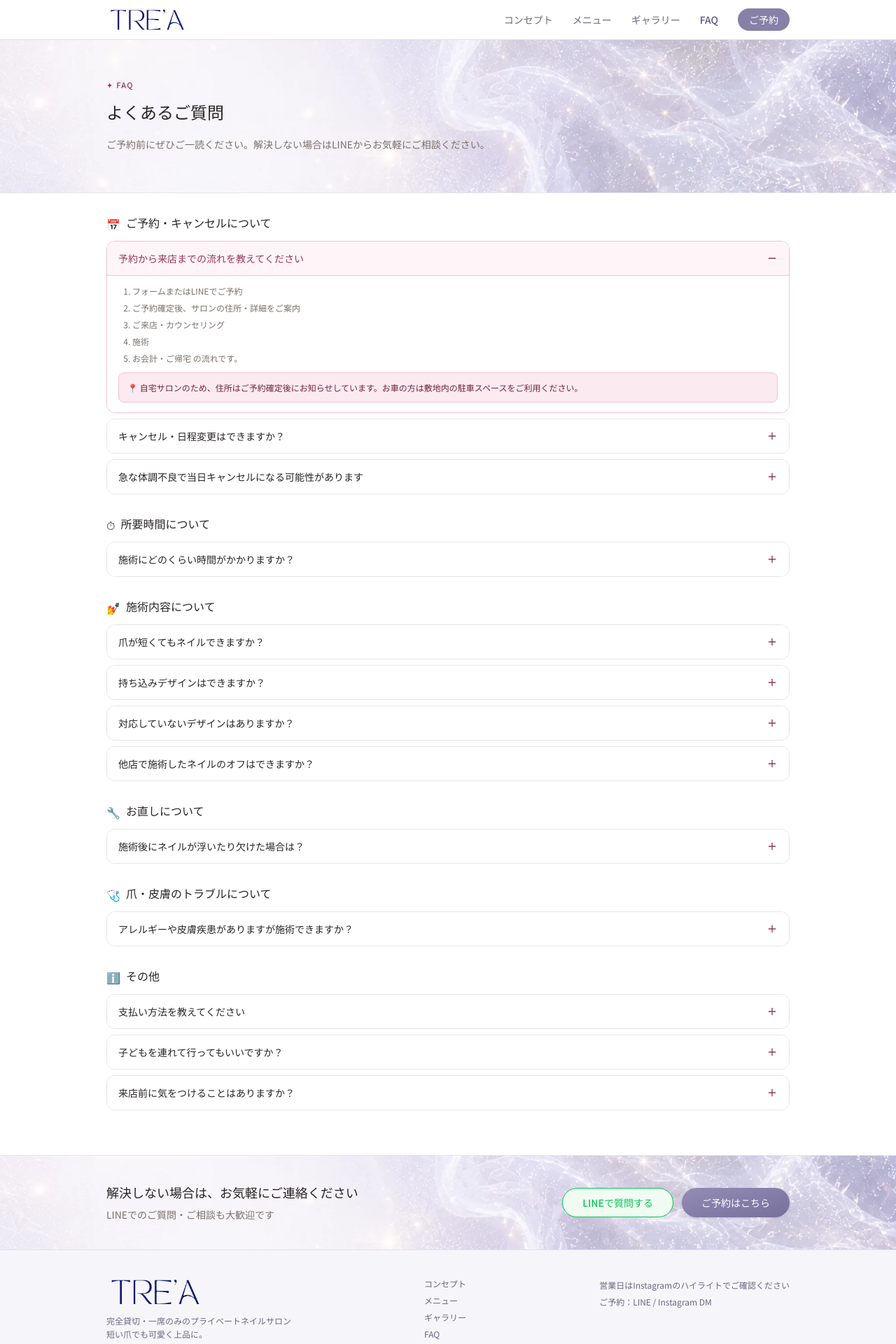
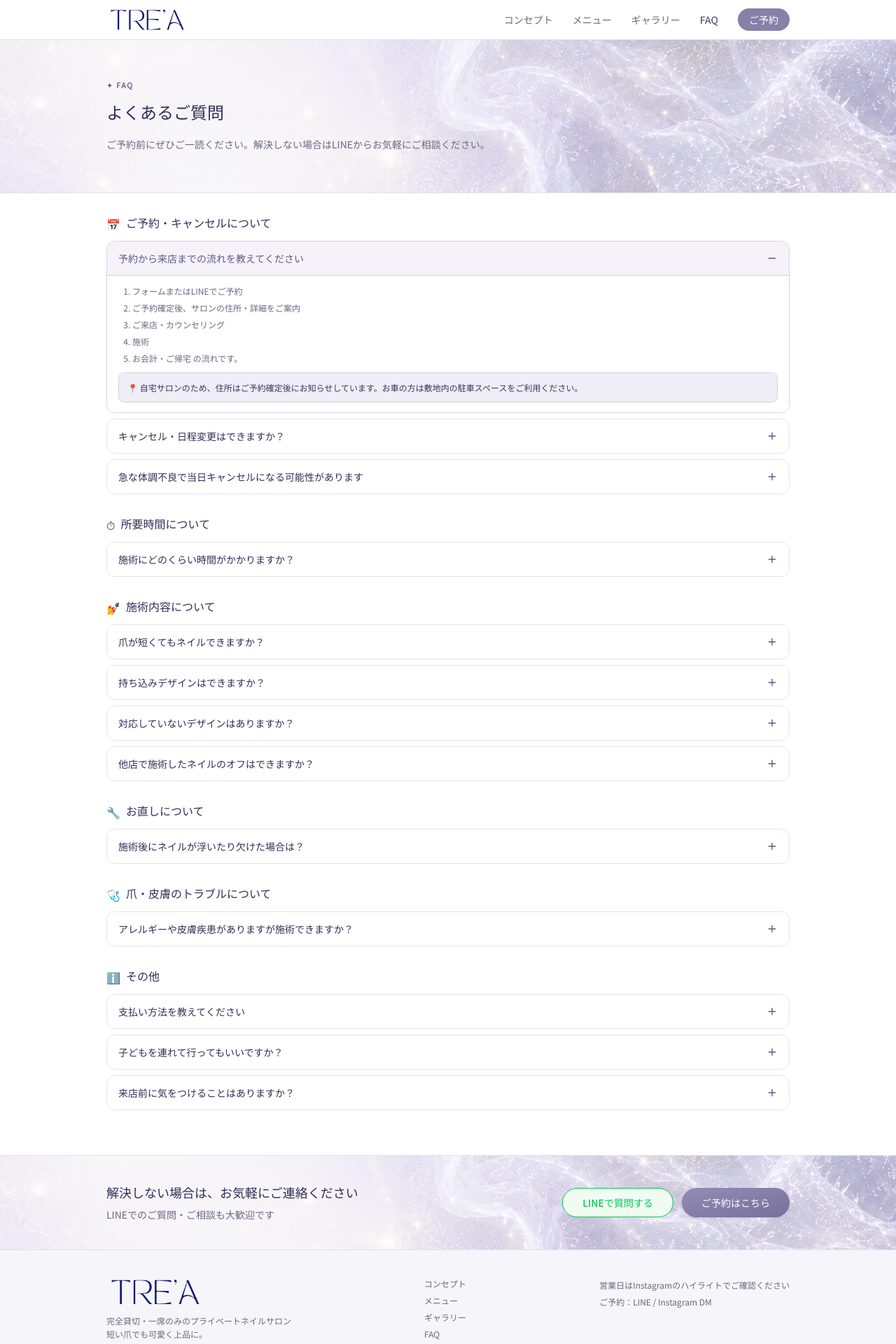
Before and after one commit to hinaokazaki/trea-lp, a Next.js app: page /faq in a window 1280 px wide. Shown: the top 1920 px of the page at 70% size. Built offline with nearby package versions, Linux system fonts and the light colour scheme.

Commit message:
style(faq): update to lavender/purple palette
Hero, category headers, accordion open/closed states, and the bottom
CTA colors switched from rose to the new purple palette. No
structural changes.

```diff
--- a/app/faq/page.tsx
+++ b/app/faq/page.tsx
@@ -6,15 +6,15 @@ export default function FaqPage() {
   return (
     <>
       {/* Page header */}
-      <div className="w-full border-b border-stone-200 bg-[url('/images/common/bg-marble.webp')] bg-cover bg-center">
+      <div className="w-full border-b border-[#E4E2EE] bg-[url('/images/common/bg-marble.webp')] bg-cover bg-center">
         <div className="max-w-5xl mx-auto px-6 py-14">
-          <p className="text-[11px] font-medium text-[#993556] tracking-[.12em] mb-4">
+          <p className="text-[11px] font-medium text-[#5D5786] tracking-[.12em] mb-4">
             ✦ FAQ
           </p>
-          <h1 className="font-serif text-2xl font-medium text-stone-800 mb-4">
+          <h1 className="font-serif text-2xl font-medium text-[#312F55] mb-4">
             よくあるご質問
           </h1>
-          <p className="text-sm text-stone-500 leading-[1.8]">
+          <p className="text-sm text-[#6B6880] leading-[1.8]">
             ご予約前にぜひご一読ください。解決しない場合はLINEからお気軽にご相談ください。
           </p>
         </div>
@@ -31,13 +31,13 @@ export default function FaqPage() {
       </div>
 
       {/* Bottom CTA */}
-      <section className="w-full border-t border-stone-200 bg-[url('/images/common/bg-marble.webp')] bg-cover bg-center">
+      <section className="w-full border-t border-[#E4E2EE] bg-[url('/images/common/bg-marble.webp')] bg-cover bg-center">
         <div className="max-w-5xl mx-auto px-6 py-10 flex flex-col md:flex-row items-start md:items-center justify-between gap-6">
           <div>
-            <p className="font-serif text-lg font-medium text-stone-800 mb-1.5">
+            <p className="font-serif text-lg font-medium text-[#312F55] mb-1.5">
               解決しない場合は、お気軽にご連絡ください
             </p>
-            <p className="text-sm text-stone-500">
+            <p className="text-sm text-[#6B6880]">
               LINEでのご質問・ご相談も大歓迎です
             </p>
           </div>
--- a/components/faq/FaqAccordionItem.tsx
+++ b/components/faq/FaqAccordionItem.tsx
@@ -19,23 +19,23 @@ export default function FaqAccordionItem({
   return (
     <div
       className={`border rounded-xl overflow-hidden mb-2 ${
-        open ? "border-[#F4C0D1]" : "border-stone-200"
+        open ? "border-[#D5D2E3]" : "border-[#E4E2EE]"
       }`}
     >
       <button
         onClick={() => setOpen((v) => !v)}
         className={`w-full flex justify-between items-center px-4 py-3.5 text-left transition-colors ${
-          open ? "bg-[#FFF5F8] text-[#993556]" : "bg-white text-stone-800"
+          open ? "bg-[#F5F3F9] text-[#5D5786]" : "bg-white text-[#312F55]"
         }`}
       >
         <span className="text-sm font-medium pr-3">{question}</span>
-        <span className="shrink-0 text-[#993556]">
+        <span className="shrink-0 text-[#5D5786]">
           {open ? <Minus size={16} /> : <Plus size={16} />}
         </span>
       </button>
 
       {open && (
-        <div className="px-4 py-3.5 border-t border-[#F4C0D1] bg-white">
+        <div className="px-4 py-3.5 border-t border-[#D5D2E3] bg-white">
           {answer.split("\n\n").map((para, i) => {
             if (para.startsWith("⚠️")) {
               return (
@@ -51,7 +51,7 @@ export default function FaqAccordionItem({
               return (
                 <div
                   key={i}
-                  className="mt-3 bg-[#FBEAF0] border border-[#F4C0D1] rounded-lg px-3 py-2.5 text-xs text-[#72243E] leading-[1.8]"
+                  className="mt-3 bg-[#EFEDF5] border border-[#D5D2E3] rounded-lg px-3 py-2.5 text-xs text-[#3A3560] leading-[1.8]"
                 >
                   {para}
                 </div>
@@ -59,7 +59,7 @@ export default function FaqAccordionItem({
             }
             if (para.startsWith("①")) {
               return (
-                <ol key={i} className="list-decimal pl-5 flex flex-col gap-2 text-xs text-stone-500 mb-2">
+                <ol key={i} className="list-decimal pl-5 flex flex-col gap-2 text-xs text-[#6B6880] mb-2">
                   {para
                     .split(" → ")
                     .map((s) => s.replace(/^[①②③④⑤]\s*/, ""))
@@ -70,7 +70,7 @@ export default function FaqAccordionItem({
               );
             }
             return (
-              <p key={i} className={`text-xs text-stone-500 leading-[1.85] ${i > 0 ? "mt-2" : ""}`}>
+              <p key={i} className={`text-xs text-[#6B6880] leading-[1.85] ${i > 0 ? "mt-2" : ""}`}>
                 {para}
               </p>
             );
--- a/components/faq/FaqCategorySection.tsx
+++ b/components/faq/FaqCategorySection.tsx
@@ -8,7 +8,7 @@ export default function FaqCategorySection({ category, firstOpen }: Props) {
     <div className="mb-8">
       <div className="flex items-center gap-2 mb-3">
         <span>{category.icon}</span>
-        <span className="font-serif text-base font-medium text-stone-800">
+        <span className="font-serif text-base font-medium text-[#312F55]">
           {category.name}
         </span>
       </div>
```
